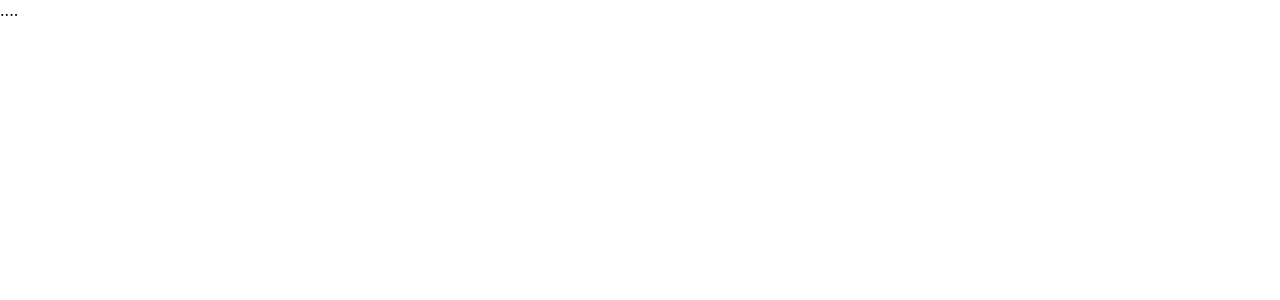
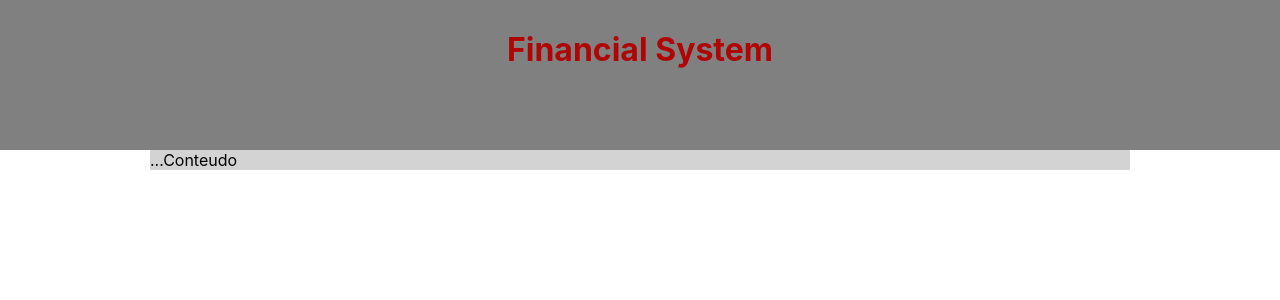
Before and after one commit to JailsonSilv/Sistema-finaceiro, a React (Create React App) app: page / in a window 1280 px wide. Shown: the top 300 px of the page. Built offline with nearby package versions, Linux system fonts and the light colour scheme.

Commit message:
header done

```diff
--- a/src/App.styles.ts
+++ b/src/App.styles.ts
@@ -3,3 +3,23 @@ import styled from "styled-components";
 export const Container = styled.div`
 
 `;
+
+export const Header = styled.div`
+    background-color: gray;
+    height: 150px;
+    text-align: center;
+`;
+
+export const HeaderText = styled.h1`
+    margin: 0;
+    padding: 0;
+    color: #b10505;
+    padding-top: 30px;
+`;
+
+export const  Body = styled.div`
+    margin: auto;
+    max-width: 980px;
+    background-color: #d3d3d3;
+    margin-bottom: 50px;
+`;
--- a/src/App.tsx
+++ b/src/App.tsx
@@ -4,7 +4,12 @@ import * as C from "./App.styles"
 const App = () => {
   return (
     <C.Container>
-      ....
+      <C.Header>
+        <C.HeaderText>Financial System</C.HeaderText>
+      </C.Header>
+      <C.Body>
+        ...Conteudo
+      </C.Body>
     </C.Container>
   );
 }
```
